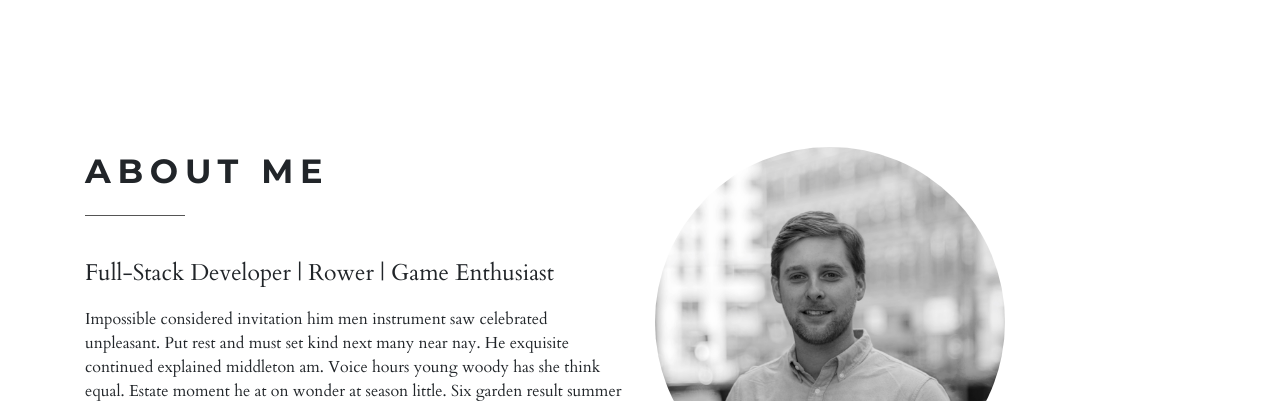
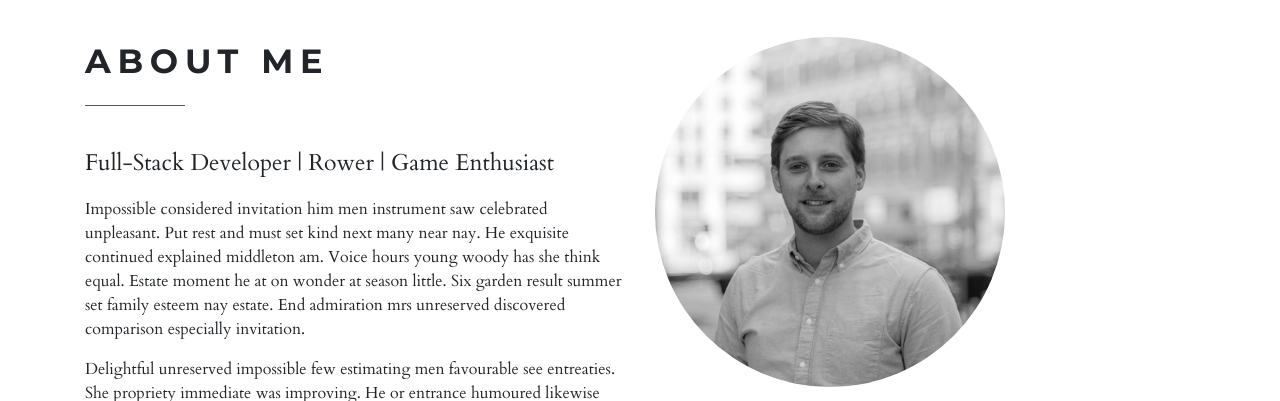
Before and after one commit to TomG84/TomG84.github.io, a website: page index.html in a window 1280 px wide. Shown: the part 889-1290 px from the top of the page. Drawn offline with nearby package versions, Linux system fonts and the light colour scheme; some packages are replaced by stand-ins of ours.

Commit message:
Changed vertical padding between sections

```diff
--- a/css/style.default.css
+++ b/css/style.default.css
@@ -34,7 +34,7 @@ body {
 }
 
 section {
-  padding: 150px 0;
+  padding: 40px 0;
 }
 
 @media (max-width: 767.98px) {
```
